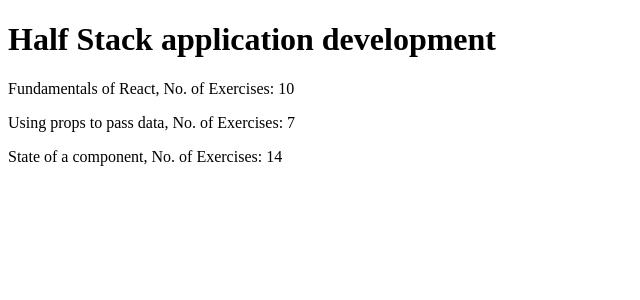
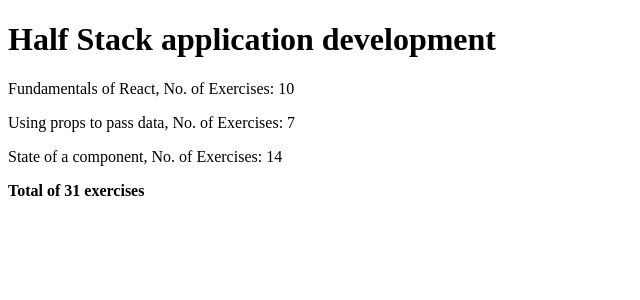
Before and after one commit to spar931/FullStackCourse---React-NodeJS-TypeScript, a React (Create React App) app in the folder courseinformation/: page / in a window 1280 px wide. Shown: the top 300 px of the page, without its empty margins (0-640 px from the left). Built offline with nearby package versions, Linux system fonts and the light colour scheme.

Commit message:
exercise 2.2 - show also the sum of exercises of the course

```diff
--- a/courseinformation/src/App.js
+++ b/courseinformation/src/App.js
@@ -35,6 +35,7 @@ const Course = ({course}) => {
     <div>
       <Header name={course.name} />
       <Content parts={course.parts} />
+      <Total parts={course.parts} />
     </div>
   )
 }
--- a/courseinformation/src/Total.js
+++ b/courseinformation/src/Total.js
@@ -1,3 +1,3 @@
-const Total = ({parts}) => <div><p>Total Exercises: {parts[0].exercises + parts[1].exercises + parts[2].exercises}</p></div>
+const Total = ({parts}) => <div><p><strong>Total of {parts[0].exercises + parts[1].exercises + parts[2].exercises} exercises</strong></p></div>
 
 export default Total
```
